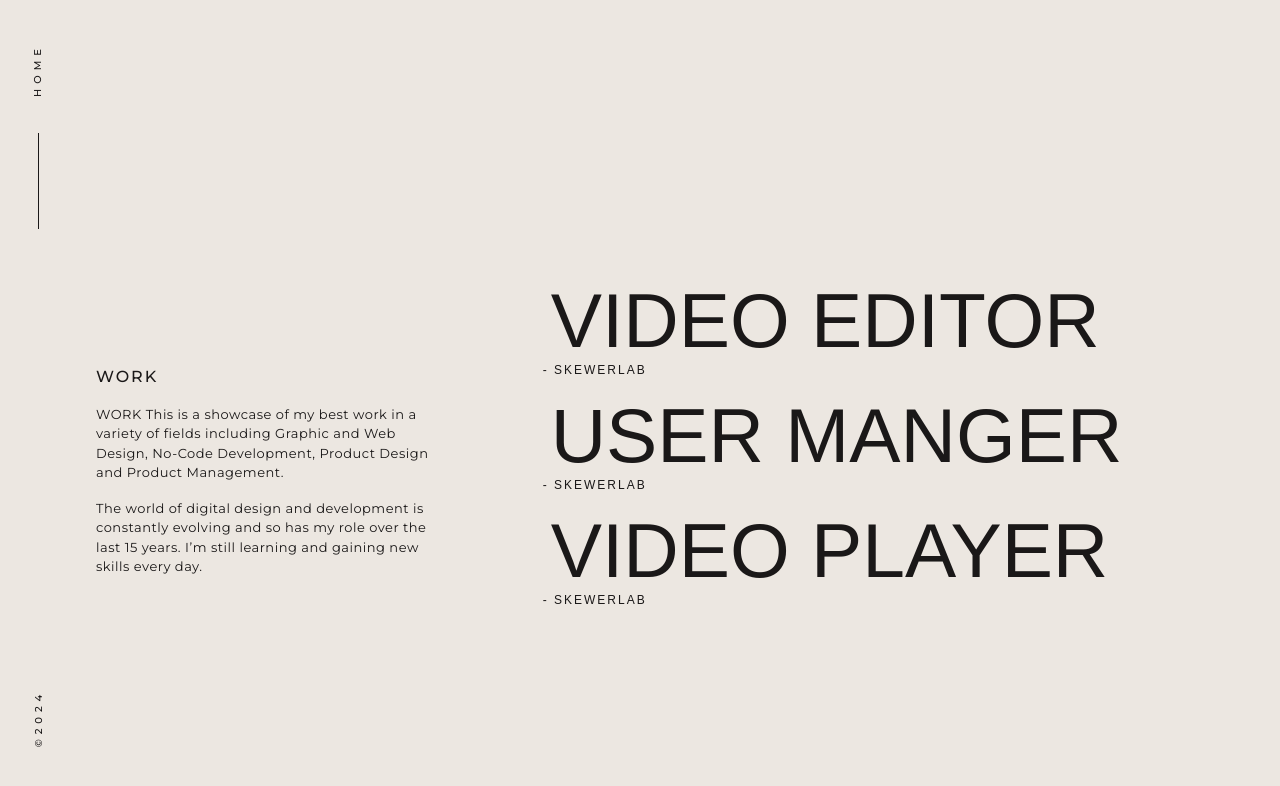
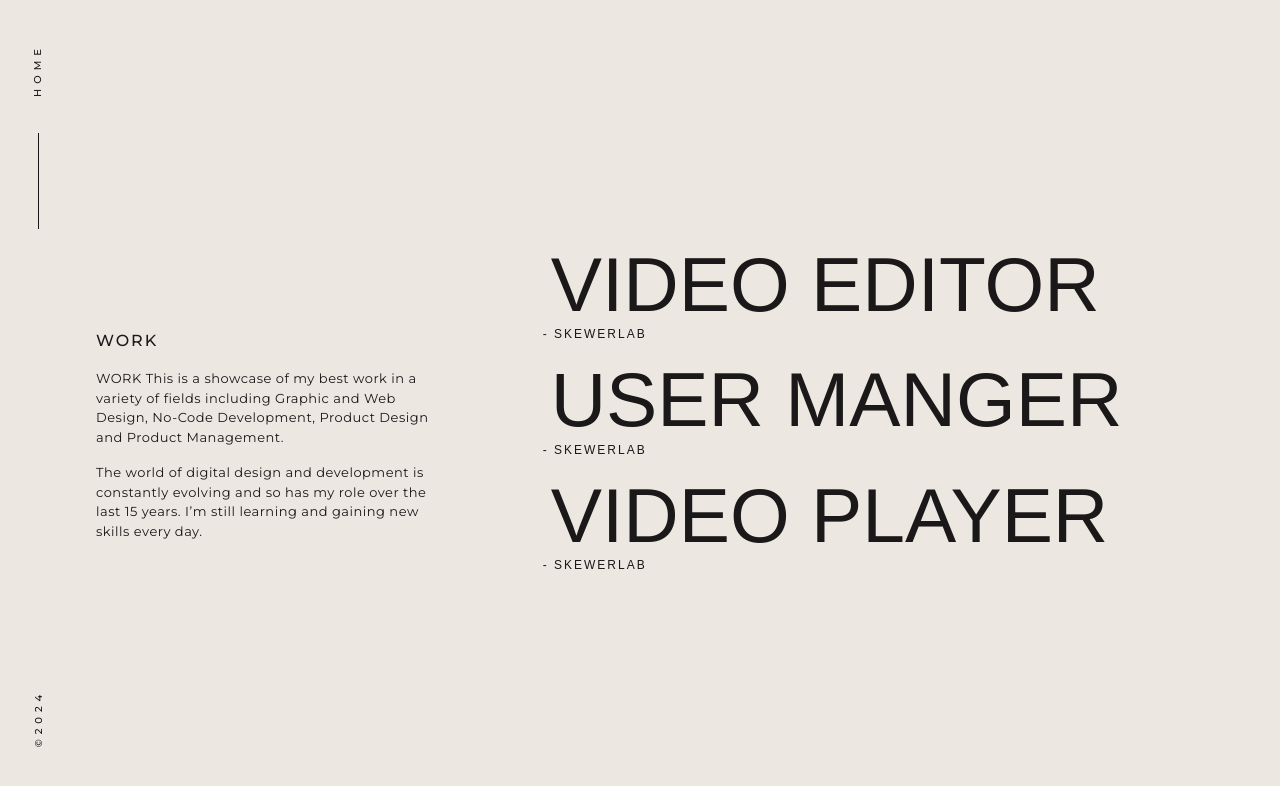
Before and after one commit to Franck-Fernandez-pro/core, a Next.js app: page /work in a window 1280 px wide. Shown: the top 786 px of the page. Built offline with nearby package versions, Linux system fonts and the light colour scheme; a web font is replaced by a local one.

Commit message:
Fix scroll issues

```diff
--- a/app/(content)/work/page.tsx
+++ b/app/(content)/work/page.tsx
@@ -30,8 +30,8 @@
 
 export default function Work() {
   return (
-    <section className="lg:grid-rows-0 flex grid-rows-3 flex-col gap-7 lg:grid lg:grid-cols-3 lg:gap-3">
-      <div className="mt-[20%] flex flex-col lg:h-screen lg:justify-center">
+    <section className="lg:grid-rows-0 flex flex-col gap-7 lg:grid lg:grid-cols-3 lg:gap-3">
+      <div className="flex flex-col pt-[20%] lg:h-screen lg:justify-center">
         <h1 className="mb-4 text-base font-medium uppercase tracking-[2px]">
           WORK
         </h1>
--- a/app/layout.tsx
+++ b/app/layout.tsx
@@ -22,7 +22,7 @@
         className={`${montserrat.className} h-full bg-[#ece7e1] text-[#1a1818]`}
       >
         <Navbar />
-        <div className="mx-auto h-full max-w-[85%] overflow-hidden">
+        <div className="mx-auto h-full max-w-[85%] ">
           {children}
         </div>
       </body>
--- a/app/page.tsx
+++ b/app/page.tsx
@@ -12,8 +12,8 @@
 
 export default function Home() {
   return (
-    <main className="grid-cols-0 lg:grid-rows-0 grid grid-rows-3 gap-7 lg:grid-cols-3 lg:gap-3">
-      <section className="mt-[30%] flex flex-col lg:mt-0 lg:h-screen lg:justify-end lg:pb-[100%]">
+    <main className="grid-cols-0 lg:grid-rows-0 grid gap-7 lg:grid-cols-3 lg:gap-3">
+      <section className="flex flex-col pt-[30%] lg:h-[96vh] lg:justify-end lg:pb-[100%] lg:pt-0">
         <h1 className="mb-4 text-base font-medium uppercase tracking-[2px]">
           Franck Fernandez
         </h1>
```
